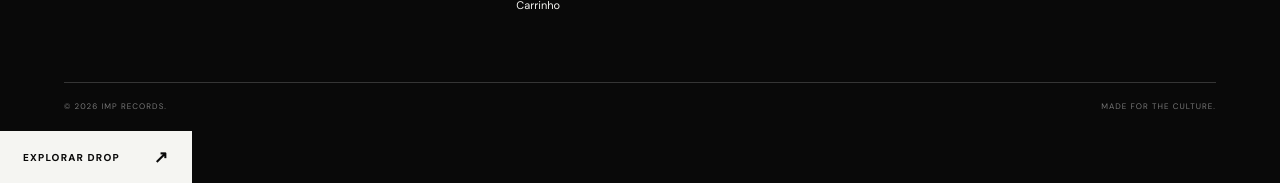
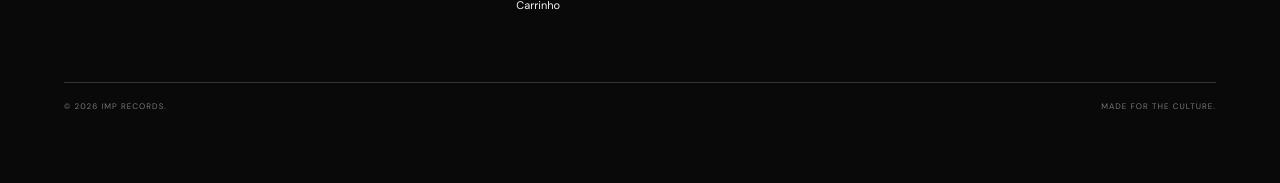
Before and after one commit to thiagojugg/IMPRECORDS, a plain HTML site: page index.html in a window 1280 px wide. Shown: the part 3590-3773 px from the top of the page. After the commit the page ends 3721 px from the top, so only its background shows below. Drawn offline with Linux system fonts and the light colour scheme.

Commit message:
Update index.html

```diff
--- a/index.html
+++ b/index.html
@@ -1185,5 +1185,20 @@
   }, true);
 })();
 </script>
+  <script>
+  document.querySelectorAll("a, button").forEach(elemento => {
+    const texto = elemento.textContent
+      .replace(/\s+/g, " ")
+      .trim()
+      .toUpperCase();
+
+    if (
+      texto.startsWith("EXPLORAR DROP") &&
+      !elemento.closest(".hero")
+    ) {
+      elemento.remove();
+    }
+  });
+</script>
 </body>
 </html>
```
